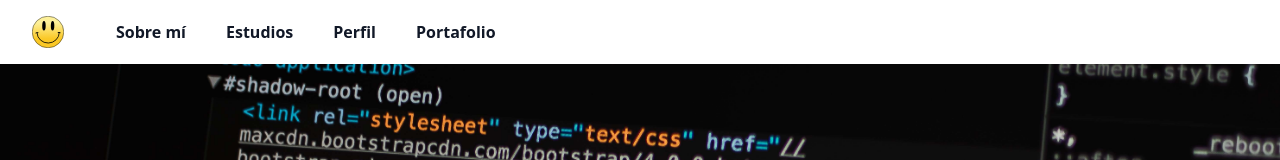
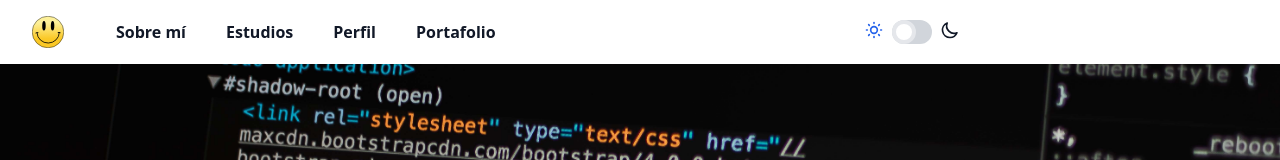
Before and after one commit to graterol-oswaldo/portfolio, a Vue app: page / in a window 1280 px wide. Shown: the top 160 px of the page. Built offline with nearby package versions, Linux system fonts and the light colour scheme.

Commit message:
feat: adding darkmode

```diff
--- a/index.html
+++ b/index.html
@@ -15,6 +15,7 @@
       font-sans
       antialiased
       text-gray-900
+      dark:text-white
       leading-normal
       tracking-wider
       bg-cover
--- a/src/App.vue
+++ b/src/App.vue
@@ -10,25 +10,27 @@ const store = useStore();
 </script>
 
 <template>
+  <div class="z=10" :class="[store.state.darkMode ? 'dark' : '']">
     <NavBar />
 
     <!-- <div class="absolute top-20 bottom-0 overflow-y-scroll w-100"> -->
     <transition name="bounce">
-    <AboutMe v-if="store.state.activeComp == 1" />
+      <AboutMe class="z-20" v-if="store.state.activeComp == 1" />
     </transition>
 
     <transition name="bounce">
-    <Studies v-if="store.state.activeComp == 2" />
+      <Studies class="z-20" v-if="store.state.activeComp == 2" />
     </transition>
 
     <transition name="bounce">
-    <Skills v-if="store.state.activeComp == 3" />
+      <Skills class="z-20" v-if="store.state.activeComp == 3" />
     </transition>
 
     <transition name="bounce">
-    <Portfolio v-if="store.state.activeComp == 4" />
+      <Portfolio class="z-20" v-if="store.state.activeComp == 4" />
     </transition>
     <!-- </div> -->
+  </div>
 </template>
 <style>
 .bounce-enter-active {
--- a/src/components/NavBar.vue
+++ b/src/components/NavBar.vue
@@ -5,7 +5,7 @@ import NavBarMobile from "./NavBarMobile.vue";
 <template>
   <!-- Nav Bar -->
   <div>
-    <nav id="navbar" class="bg-white w-full z-10">
+    <nav id="navbar" class="bg-white dark:bg-gray-900 w-full z-50">
       <NavBarDesktop />
       <!-- Mobile menu, show/hide based on menu state. -->
       <NavBarMobile />
--- a/src/components/NavBarDesktop.vue
+++ b/src/components/NavBarDesktop.vue
@@ -1,14 +1,20 @@
 <script setup>
 import { useStore } from "vuex";
+import { ref, computed } from "vue";
 
 const store = useStore();
 const setActiveComp = (value) => {
   store.commit("setActiveComp", value);
 };
 const swMobileMode = () => {
-  const mode = !store.state.mobileMode;
-  store.commit("setMobileMode", mode);
+  const modeMobile = !store.state.mobileMode;
+  store.commit("setMobileMode", modeMobile);
 };
+const swDarkMode = () => {
+  const modeDark = !store.state.darkMode;
+  store.commit("setDarkMode", modeDark);
+};
+const darkMode = computed(() => store.state.darkMode);
 </script>
 <template>
   <div class="max-w-7xl mx-auto px-4 sm:px-6 lg:px-8">
@@ -29,7 +35,9 @@ const swMobileMode = () => {
               @click="setActiveComp(1)"
               class="
                 text-gray-900
+                dark:text-white
                 hover:bg-gray-700 hover:text-white
+                dark:hover:bg-white dark:hover:text-gray-900
                 px-3
                 py-2
                 rounded-md
@@ -44,7 +52,9 @@ const swMobileMode = () => {
               @click="setActiveComp(2)"
               class="
                 text-gray-900
+                dark:text-white
                 hover:bg-gray-700 hover:text-white
+                dark:hover:bg-white dark:hover:text-gray-900
                 px-3
                 py-2
                 rounded-md
@@ -59,7 +69,9 @@ const swMobileMode = () => {
               @click="setActiveComp(3)"
               class="
                 text-gray-900
+                dark:text-white
                 hover:bg-gray-700 hover:text-white
+                dark:hover:bg-white dark:hover:text-gray-900
                 px-3
                 py-2
                 rounded-md
@@ -74,7 +86,9 @@ const swMobileMode = () => {
               @click="setActiveComp(4)"
               class="
                 text-gray-900
+                dark:text-white
                 hover:bg-gray-700 hover:text-white
+                dark:hover:bg-white dark:hover:text-gray-900
                 px-3
                 py-2
                 rounded-md
@@ -89,7 +103,86 @@ const swMobileMode = () => {
         <!-- Pin to top right corner -->
         <!-- class="absolute top-0 right-1/4 h-12 w-18 p-4 z-20" -->
         <div class="flex absolute right-1/4">
-          <button class="js-change-theme focus:outline-none hidden">🌙</button>
+          <!-- <button class="js-change-theme focus:outline-none hidden">🌙</button> -->
+          <!-- Swtich Dark Mode -->
+          <svg
+            class="w-5 h-5 mr-2 text-blue-600"
+            :class="[darkMode ? ' dark:text-white' : ' dark:text-blue-600']"
+            fill="none"
+            stroke="currentColor"
+            viewBox="0 0 24 24"
+            xmlns="http://www.w3.org/2000/svg"
+          >
+            <path
+              stroke-linecap="round"
+              stroke-linejoin="round"
+              stroke-width="2"
+              d="M12 3v1m0 16v1m9-9h-1M4 12H3m15.364 6.364l-.707-.707M6.343 6.343l-.707-.707m12.728 0l-.707.707M6.343 17.657l-.707.707M16 12a4 4 0 11-8 0 4 4 0 018 0z"
+            ></path>
+          </svg>
+
+          <div
+            class="
+              relative
+              inline-block
+              w-10
+              mr-2
+              align-middle
+              select-none
+              transition
+              duration-200
+              ease-in
+            "
+          >
+            <input
+              type="checkbox"
+              name="toggle"
+              id="toggle"
+              class="
+                toggle-checkbox
+                absolute
+                block
+                w-6
+                h-6
+                rounded-full
+                bg-white
+                border-4
+                appearance-none
+                cursor-pointer
+              "
+              :checked="darkMode"
+              @click="swDarkMode()"
+            />
+            <label
+              for="toggle"
+              class="
+                toggle-label
+                block
+                overflow-hidden
+                h-6
+                rounded-full
+                bg-gray-300
+                cursor-pointer
+              "
+            ></label>
+          </div>
+          <svg
+            class="w-5 h-5 text-gray-900"
+            :class="[darkMode ? 'dark:text-blue-600' : 'dark:text-gray-900']"
+            fill="none"
+            stroke="currentColor"
+            viewBox="0 0 24 24"
+            xmlns="http://www.w3.org/2000/svg"
+          >
+            <path
+              stroke-linecap="round"
+              stroke-linejoin="round"
+              stroke-width="2"
+              d="M20.354 15.354A9 9 0 018.646 3.646 9.003 9.003 0 0012 21a9.003 9.003 0 008.354-5.646z"
+            ></path>
+          </svg>
+
+          <!-- <label for="toggle" class="text-xs text-gray-700">toggle m3!</label> -->
         </div>
       </div>
       <div class="mr-2 flex md:hidden">
@@ -112,7 +205,7 @@ const swMobileMode = () => {
           "
           aria-controls="mobile-menu"
           aria-expanded="false"
-          @click="swMobileMode(!store.state.swMobileMode)"
+          @click="swMobileMode()"
         >
           <span class="sr-only">Open main menu</span>
           <!--
@@ -160,3 +253,16 @@ const swMobileMode = () => {
     </div>
   </div>
 </template>
+<style>
+/* CHECKBOX TOGGLE SWITCH */
+/* @apply rules for documentation, these do not work as inline style */
+.toggle-checkbox:checked {
+  @apply: right-0 border-blue-400;
+  right: 0;
+  border-color: #5a7cd8;
+}
+.toggle-checkbox:checked + .toggle-label {
+  @apply: bg-blue-400;
+  background-color: #5a7cd8;
+}
+</style>
--- a/src/components/Portfolio.vue
+++ b/src/components/Portfolio.vue
@@ -10,7 +10,17 @@ import { portfolio_data } from "../assets/data/portfolio";
       <div class="px-4 py-6 sm:px-0">
         <div
           id="skill"
-          class="bg-white h-auto w-full opacity-95 rounded-xl shadow-sm"
+          class="
+            bg-white
+            dark:bg-gray-900
+            text-gray-900
+            dark:text-white
+            h-auto
+            w-full
+            opacity-95
+            rounded-xl
+            shadow-sm
+          "
         >
           <h2 class="text-3xl font-extrabold text-center py-3">Portafolio</h2>
           <div class="mx-auto pt-1 border-b-2 border-blue-500 opacity-25"></div>
--- a/src/components/Skills.vue
+++ b/src/components/Skills.vue
@@ -10,7 +10,17 @@ const image_path = "./images/";
       <div class="px-4 py-6 sm:px-0">
         <div
           id="skill"
-          class="bg-white h-auto w-full opacity-95 rounded-xl shadow-sm"
+          class="
+            bg-white
+            dark:bg-gray-900
+            text-gray-900
+            dark:text-white
+            h-auto
+            w-full
+            opacity-95
+            rounded-xl
+            shadow-sm
+          "
         >
           <h2 class="text-3xl font-extrabold text-center py-3">Perfil</h2>
           <div class="mx-auto pt-1 border-b-2 border-blue-500 opacity-25"></div>
--- a/src/components/Studies.vue
+++ b/src/components/Studies.vue
@@ -17,10 +17,18 @@ function swtichTabStudies(value) {
       <div class="px-4 py-6 sm:px-0">
         <div
           id="studies"
-          class="bg-white h-auto w-full opacity-95 rounded-xl shadow-sm"
+          class="
+            bg-white
+            dark:bg-gray-900
+            h-auto
+            w-full
+            opacity-95
+            rounded-xl
+            shadow-sm
+          "
         >
           <h2 class="text-3xl font-extrabold text-center py-3">Estudios</h2>
-          <div class="bg-white">
+          <div class="bg-white dark:bg-gray-900">
             <nav class="flex flex-col sm:flex-row">
               <button
                 @click="swtichTabStudies(true)"
@@ -35,8 +43,8 @@ function swtichTabStudies(value) {
                 "
                 :class="[
                   tabStudies
-                    ? 'hover:text-gray-600 text-purple-500'
-                    : ' hover:text-purple-500 text-gray-600',
+                    ? 'text-purple-500 hover:text-gray-600'
+                    : 'text-gray-600 hover:text-purple-500',
                 ]"
               >
                 Académicos</button
--- a/src/components/StudiesAcademic.vue
+++ b/src/components/StudiesAcademic.vue
@@ -27,7 +27,7 @@ const sortStudies = computed(() => {
             />
           </svg>
         </div>
-        <div class="flex-row">
+        <div class="flex-row text-gray-900 dark:text-white">
           <h3 class="text-lg font-bold">
             {{ item.program }}
           </h3>
--- a/src/components/StudiesCourses.vue
+++ b/src/components/StudiesCourses.vue
@@ -17,7 +17,7 @@ const sortStudies = computed(() => {
       <div class="flex flex-row">
         <div class="pt-2">
           <svg
-            class="w-6 h-6"
+            class="w-6 h-6 text-gray-900 dark:text-white"
             fill="none"
             stroke="currentColor"
             viewBox="0 0 24 24"
@@ -31,7 +31,7 @@ const sortStudies = computed(() => {
             ></path>
           </svg>
         </div>
-        <div>
+        <div class="text-gray-900 dark:text-white">
           <div>
             <h4 class="text-md font-bold inline-flex mr-2 pt-2">
               {{ item.course }}
--- a/tailwind.config.js
+++ b/tailwind.config.js
@@ -1,6 +1,6 @@
 module.exports = {
   //purge: ["./index.html", "./src/**/*.{vue,js,ts,jsx,tsx}"],
-  darkMode: false, // or 'media' or 'class'
+  darkMode: "class", // or 'media' or 'class'
   theme: {
     extend: {},
   },
```
Also changed, not shown: src/components/NavBarMobile.vue (+21 -15 lines). Lines whose indentation alone changed are shown as unchanged.
